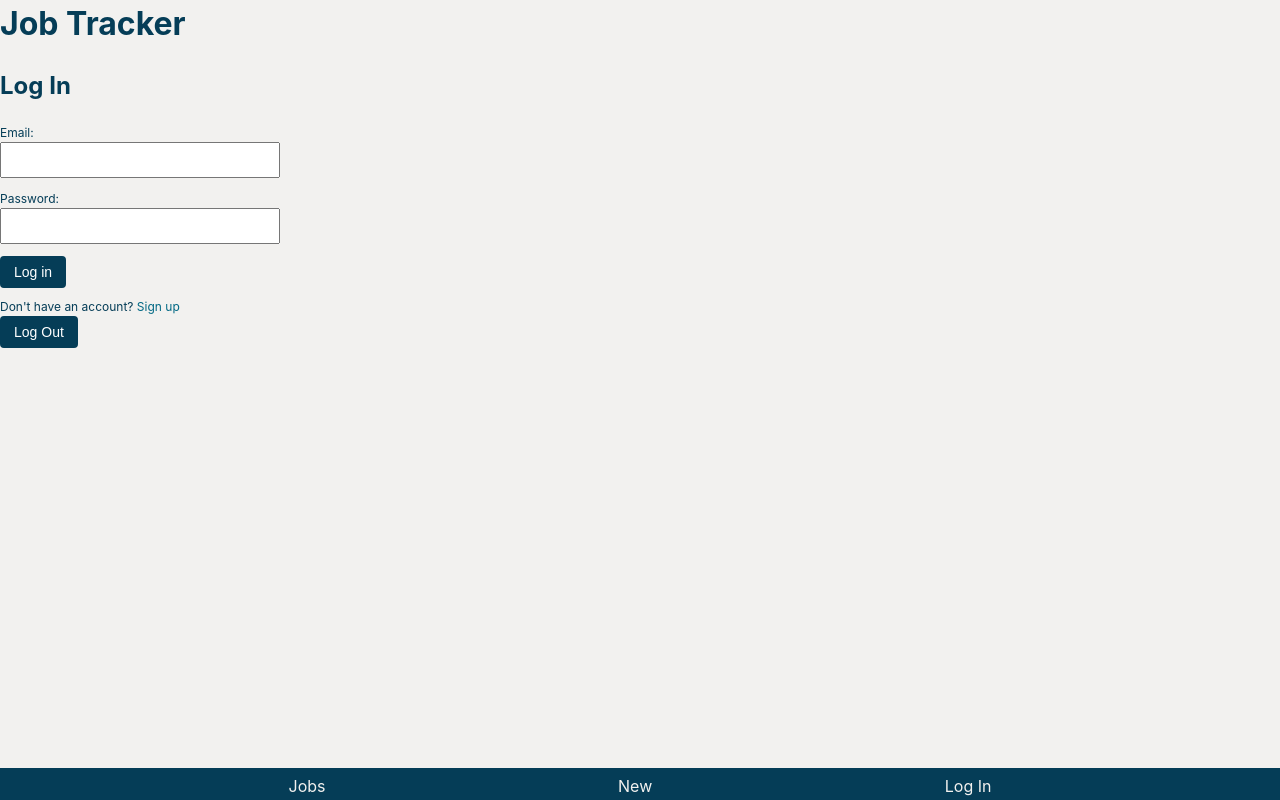
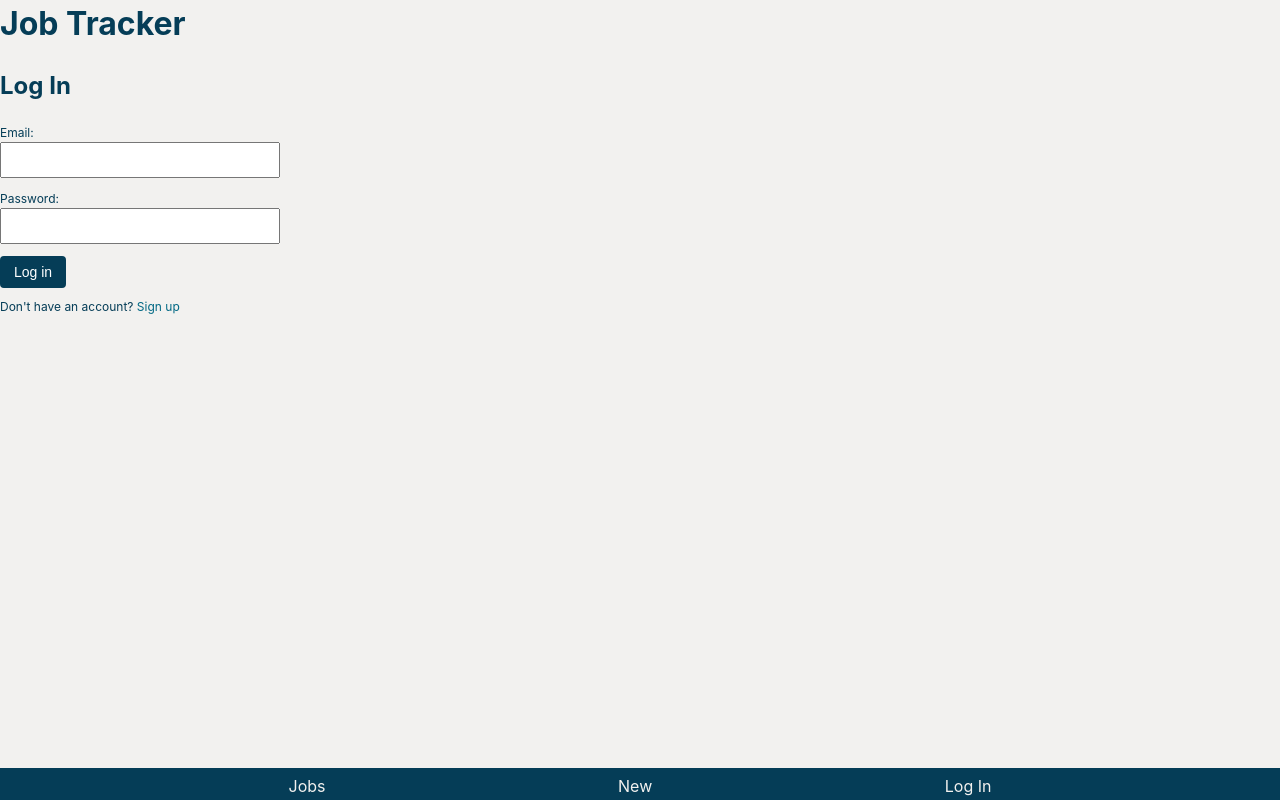
Before and after one commit to mxy-1/job-tracker, a React (Vite) app in the folder frontend/: page /log-in in a window 1280 px wide. Built offline with nearby package versions, Linux system fonts and the light colour scheme; the HTML template or start-up script is replaced by a standard one.

Commit message:
resolve type errors

```diff
--- a/frontend/src/components/LoginForm.tsx
+++ b/frontend/src/components/LoginForm.tsx
@@ -3,15 +3,17 @@ import { Link } from 'react-router-dom';
 import "./LoginForm.style.css"
 import { useSignUp } from "../hooks/useSignUp"
 import { useLogOut } from '../hooks/useLogOut';
+import { useAuthContext } from '../hooks/useAuthContext';
 // import useLogIn from '../hooks/useLogIn';
 
 const LoginForm = () => {
     const [email, setEmail] = useState("");
     const [password, setPassword] = useState("");
     const [login, setLogin] = useState(true);
+    const { user } = useAuthContext()
 
-    const {signUp, error, isLoading} = useSignUp()
-    const {logOut} = useLogOut()
+    const { signUp, error, isLoading } = useSignUp()
+    const { logOut } = useLogOut()
     // const {logIn, error, isLoading} = useLogIn()
 
     const handleSubmit = async (e: React.SyntheticEvent) => {
@@ -32,14 +34,19 @@ const LoginForm = () => {
         logOut()
     }
 
+
+
     return (
         <div>
+            {!user ?
+                <>
                     <form onSubmit={handleSubmit}>
                         <h2>{login ? "Log In" : "Sign up"}</h2>
                         <label>Email:
                             <input
                                 type="email"
-                        onChange={e => setEmail(e.target.value)} />
+                                onChange={e => setEmail(e.target.value)}
+                                autoComplete='email'/>
                         </label>
                         <label>Password:
                             <input
@@ -55,7 +62,13 @@ const LoginForm = () => {
                             : <p className='account'>Already have an account? <Link to="/log-in" className='login' onClick={handleClick}>Log in</Link></p>
                     }
                     {error && <p className='error'>{error}</p>}
+                </>
+
+                :
+                <>
+                    <h2>{user.email}</h2>
                     <button className='submit' onClick={handleLogOut}>Log Out</button>
+                </>}
         </div>
     );
 }
```
Also changed, not shown: frontend/src/types/Auth.type.ts (+19 -2 lines). Lines whose indentation alone changed are shown as unchanged.
